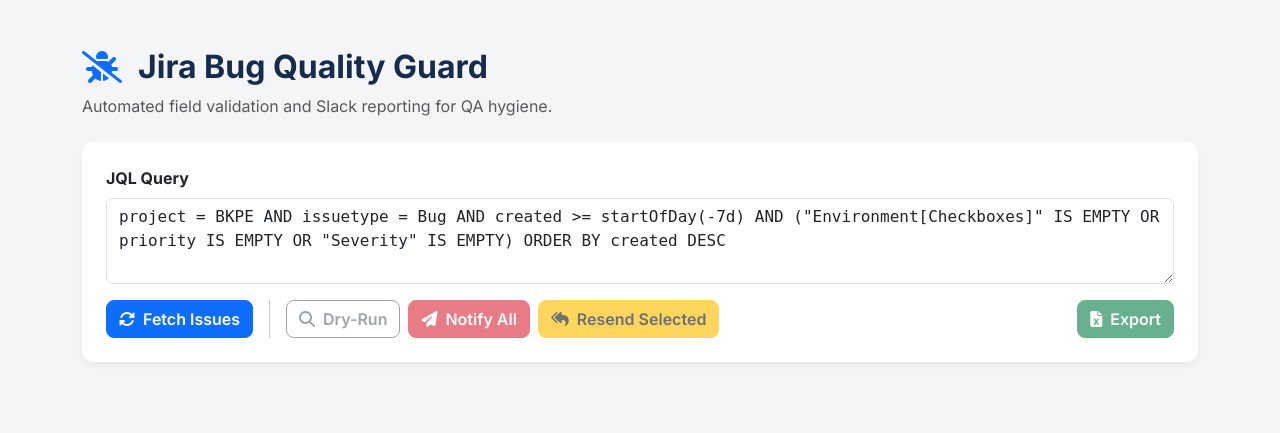
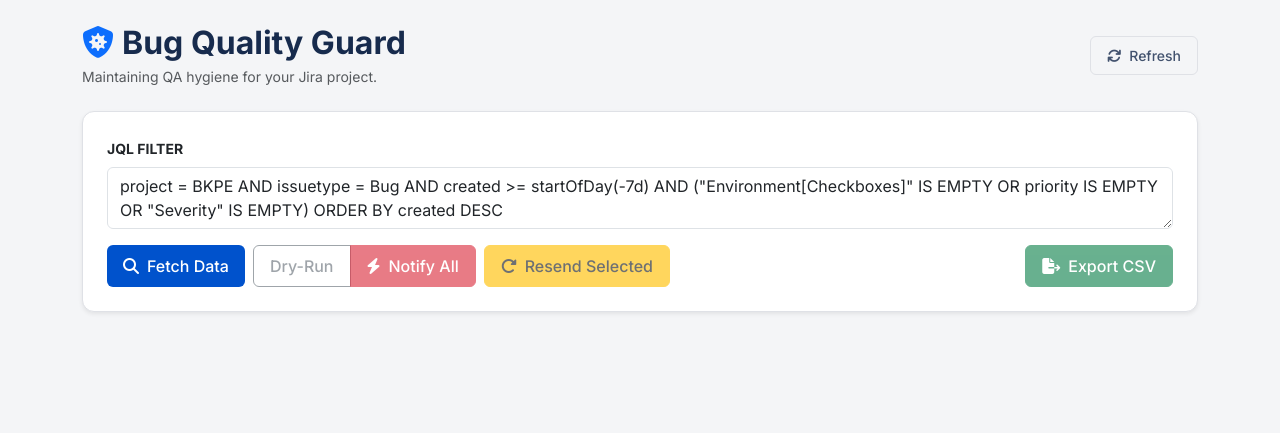
Before and after one commit to Phani-testing123/jira-bug-checker, a Flask app: page / in a window 1280 px wide. Shown: the top 433 px of the page. Run offline with Flask 3, Linux system fonts and the light colour scheme.

Commit message:
feat: Slack notification tracking with reminder resend and UI status

```diff
--- a/templates/index.html
+++ b/templates/index.html
@@ -3,48 +3,102 @@
 <head>
     <meta charset="UTF-8">
     <meta name="viewport" content="width=device-width, initial-scale=1.0">
-    <title>Jira Bug Quality Checker</title>
+    <title>Jira Bug Quality Guard</title>
 
-    <link href="https://fonts.googleapis.com/css2?family=Inter:wght@400;600;700&display=swap" rel="stylesheet">
+    <link href="https://fonts.googleapis.com/css2?family=Inter:wght@400;500;600;700&display=swap" rel="stylesheet">
     <link rel="stylesheet" href="https://cdnjs.cloudflare.com/ajax/libs/font-awesome/6.4.0/css/all.min.css">
     <link href="https://cdn.jsdelivr.net/npm/bootstrap@5.3.2/dist/css/bootstrap.min.css" rel="stylesheet">
 
     <style>
         :root {
             --jira-blue: #0052CC;
-            --soft-bg: #f4f5f7;
+            --jira-bg: #F4F5F7;
+            --text-main: #172B4D;
+            --border-color: #DFE1E6;
+            --transition-speed: 0.2s;
         }
+
         body {
-            background-color: var(--soft-bg);
+            background-color: var(--jira-bg);
             font-family: 'Inter', sans-serif;
-            color: #172b4d;
+            color: var(--text-main);
+            -webkit-font-smoothing: antialiased;
         }
-        .card { border: none; border-radius: 12px; }
-        .shadow-sm { box-shadow: 0 4px 6px rgba(0,0,0,0.05) !important; }
 
-        /* Fixed Header Table */
-        .table-responsive { max-height: 700px; overflow-y: auto; }
-        thead th { position: sticky; top: 0; background: white !important; z-index: 10; border-bottom: 2px solid #dee2e6 !important; }
+        /* ── SMOOTH SCROLL & TABLE ── */
+        .table-responsive {
+            max-height: 70vh;
+            overflow-y: auto;
+            scrollbar-width: thin;
+            border-radius: 0 0 12px 12px;
+        }
 
-        textarea { font-family: 'Fira Code', monospace; font-size: 0.9rem; border-radius: 8px; border: 1px solid #dfe1e6; }
-        textarea:focus { border-color: var(--jira-blue); box-shadow: 0 0 0 3px rgba(0,82,204,0.1); }
+        thead th {
+            position: sticky;
+            top: 0;
+            background: #ffffff !important;
+            z-index: 20;
+            box-shadow: inset 0 -1px 0 var(--border-color);
+            font-weight: 600;
+            text-transform: uppercase;
+            font-size: 0.75rem;
+            letter-spacing: 0.02em;
+            padding: 12px 16px !important;
+        }
 
-        .btn { border-radius: 8px; font-weight: 600; display: inline-flex; align-items: center; gap: 8px; transition: all 0.2s; }
-        .btn:hover { transform: translateY(-1px); }
+        tr { transition: background-color var(--transition-speed); }
+        tr:hover { background-color: #F0F4FF !important; }
 
-        .badge { font-weight: 600; padding: 0.5em 0.8em; border-radius: 6px; }
-        .bug-key { color: var(--jira-blue); font-weight: 700; }
-        .bug-key:hover { text-decoration: underline; }
+        /* ── CARDS & BUTTONS ── */
+        .card { border: 1px solid var(--border-color); border-radius: 12px; overflow: hidden; }
+        .stat-card { background: white; padding: 1.5rem; border-radius: 12px; border: 1px solid var(--border-color); }
 
-        .form-check-input:checked { background-color: var(--jira-blue); border-color: var(--jira-blue); }
+        .btn {
+            border-radius: 6px;
+            font-weight: 500;
+            padding: 8px 16px;
+            display: inline-flex;
+            align-items: center;
+            gap: 8px;
+            transition: all var(--transition-speed) ease-in-out;
+        }
 
-        /* Summary Column Styling */
+        .btn-primary { background: var(--jira-blue); border: none; }
+        .btn-primary:hover { background: #0747A6; transform: translateY(-1px); }
+
+        .btn-outline-secondary { color: #42526E; border-color: var(--border-color); }
+        .btn-outline-secondary:hover { background: #EBECF0; color: #172B4D; border-color: var(--border-color); }
+
+        /* ── BADGES & CELLS ── */
+        .badge {
+            font-weight: 600;
+            padding: 6px 10px;
+            border-radius: 4px;
+            letter-spacing: -0.01em;
+        }
+
         .summary-cell {
-            min-width: 300px;
-            white-space: normal;
-            word-break: break-word;
-            line-height: 1.4;
+            min-width: 350px;
+            font-size: 0.95rem;
+            line-height: 1.5;
+            color: #253858;
         }
+
+        .bug-key {
+            background: #E6EFFC;
+            color: var(--jira-blue);
+            padding: 2px 8px;
+            border-radius: 4px;
+            font-weight: 600;
+            font-size: 0.85rem;
+        }
+
+        textarea {
+            border: 2px solid var(--border-color);
+            resize: vertical;
+            transition: border-color 0.2s;
+        }
+        textarea:focus { border-color: var(--jira-blue) !important; box-shadow: none !important; }
     </style>
 
     <script>
@@ -56,84 +110,133 @@
             }
             return confirm(`Re-send Slack to ${checked} selected bugs?`);
         }
+
+        function updateCount() {
+            const checked = document.querySelectorAll('.bug-check:checked');
+            document.getElementById('check-count').innerText = checked.length;
+
+            // Visual feedback: Highlight selection bar
+            const header = document.getElementById('list-header');
+            if (checked.length > 0) {
+                header.classList.add('bg-primary-subtle');
+            } else {
+                header.classList.remove('bg-primary-subtle');
+            }
+        }
     </script>
 </head>
 
 <body>
-<div class="container py-5">
+<div class="container py-4">
 
-    <div class="row mb-4 align-items-center">
-        <div class="col-md-12">
-            <h2 class="fw-bold d-flex align-items-center gap-3">
-                <i class="fa-solid fa-bug-slash text-primary"></i>
-                Jira Bug Quality Guard
+    <header class="d-flex justify-content-between align-items-center mb-4">
+        <div>
+            <h2 class="fw-bold mb-1">
+                <i class="fa-solid fa-shield-virus text-primary me-2"></i>Bug Quality Guard
             </h2>
-            <p class="text-muted mb-0">Automated field validation and Slack reporting for QA hygiene.</p>
+            <p class="text-muted small mb-0">Maintaining QA hygiene for your Jira project.</p>
         </div>
-    </div>
+        <div class="d-flex gap-2">
+            <button class="btn btn-outline-secondary btn-sm" onclick="window.location.reload()">
+                <i class="fa-solid fa-sync"></i> Refresh
+            </button>
+        </div>
+    </header>
 
     <form method="post">
+
+        {% if bugs %}
+        {% set total_bugs = bugs|length %}
+        {% set missing_count = 0 %}
+        {% for b in bugs %}
+            {% if not b.environment or not b.fields.priority or not b.severity %}
+                {% set missing_count = missing_count + 1 %}
+            {% endif %}
+        {% endfor %}
+        <div class="row g-3 mb-4">
+            <div class="col-md-4">
+                <div class="stat-card shadow-sm">
+                    <div class="text-muted small fw-bold text-uppercase mb-1">Total Issues</div>
+                    <h3 class="fw-bold mb-0 text-primary">{{ total_bugs }}</h3>
+                </div>
+            </div>
+            <div class="col-md-4">
+                <div class="stat-card shadow-sm">
+                    <div class="text-muted small fw-bold text-uppercase mb-1">Missing Info</div>
+                    <h3 class="fw-bold mb-0 text-danger">{{ missing_count }}</h3>
+                </div>
+            </div>
+            <div class="col-md-4">
+                <div class="stat-card shadow-sm border-success">
+                    <div class="text-muted small fw-bold text-uppercase mb-1">Health Score</div>
+                    <h3 class="fw-bold mb-0 text-success">
+                        {{ ((total_bugs - missing_count) / total_bugs * 100) | round | int }}%
+                    </h3>
+                </div>
+            </div>
+        </div>
+        {% endif %}
+
         <div class="card p-4 shadow-sm mb-4">
             <div class="mb-3">
-                <label class="form-label fw-bold">JQL Query</label>
-                <textarea name="jql" class="form-control" rows="3" placeholder="Enter Jira Query Language here...">{{ jql }}</textarea>
+                <label class="form-label fw-bold small text-uppercase">JQL Filter</label>
+                <textarea name="jql" class="form-control" rows="2" placeholder="e.g. project = 'PROJ' AND issuetype = Bug">{{ jql }}</textarea>
             </div>
 
             <div class="d-flex flex-wrap gap-2">
                 <button class="btn btn-primary" name="action" value="fetch">
-                    <i class="fa-solid fa-rotate"></i> Fetch Issues
-                </button>
-                <div class="vr mx-2 d-none d-lg-block"></div>
-
-                <button class="btn btn-outline-secondary" name="action" value="slack_preview" {% if not bugs %}disabled{% endif %}>
-                    <i class="fa-solid fa-magnifying-glass"></i> Dry-Run
+                    <i class="fa-solid fa-magnifying-glass"></i> Fetch Data
                 </button>
 
-                <button class="btn btn-danger" name="action" value="slack_send"
-                        onclick="return confirm('Send Slack DMs to ALL bugs?')" {% if not bugs %}disabled{% endif %}>
-                    <i class="fa-solid fa-paper-plane"></i> Notify All
-                </button>
+                <div class="btn-group">
+                    <button class="btn btn-outline-secondary" name="action" value="slack_preview" {% if not bugs %}disabled{% endif %}>
+                        Dry-Run
+                    </button>
+                    <button class="btn btn-danger" name="action" value="slack_send"
+                            onclick="return confirm('Send Slack DMs to ALL bugs?')" {% if not bugs %}disabled{% endif %}>
+                        <i class="fa-solid fa-bolt"></i> Notify All
+                    </button>
+                </div>
 
                 <button class="btn btn-warning text-dark" name="action" value="slack_resend"
                         onclick="return confirmResendSelected()" {% if not bugs %}disabled{% endif %}>
-                    <i class="fa-solid fa-reply-all"></i> Resend Selected
+                    <i class="fa-solid fa-rotate-right"></i> Resend Selected
                 </button>
 
                 <button class="btn btn-success ms-auto" name="action" value="export" {% if not bugs %}disabled{% endif %}>
-                    <i class="fa-solid fa-file-excel"></i> Export
+                    <i class="fa-solid fa-file-export"></i> Export CSV
                 </button>
             </div>
         </div>
 
         {% if result_message %}
-            <div class="alert alert-primary border-0 shadow-sm d-flex align-items-center gap-3" role="alert">
-                <i class="fa-solid fa-circle-info fa-lg"></i>
-                <div>{{ result_message }}</div>
+            <div class="alert alert-info border-0 shadow-sm mb-4">
+                <i class="fa-solid fa-circle-info me-2"></i> {{ result_message }}
             </div>
         {% endif %}
 
         {% if bugs and bugs|length > 0 %}
-        <div class="card shadow-sm overflow-hidden">
-            <div class="card-header bg-white py-3 d-flex justify-content-between align-items-center">
-                <span class="fw-bold"><i class="fa-solid fa-list-check me-2"></i> Issue List ({{ bugs|length }})</span>
-                <span class="text-muted small">Checked: <span id="check-count">0</span></span>
+        <div class="card shadow-sm">
+            <div id="list-header" class="card-header bg-white py-3 d-flex justify-content-between align-items-center transition">
+                <span class="fw-bold"><i class="fa-solid fa-table-list me-2 text-muted"></i> Issues ({{ bugs|length }})</span>
+                <span class="badge bg-dark rounded-pill">Selected: <span id="check-count">0</span></span>
             </div>
 
             <div class="table-responsive">
                 <table class="table table-hover align-middle mb-0">
-                    <thead class="table-light">
+                    <thead>
                     <tr>
-                        <th class="ps-4">
+                        <th width="40" class="ps-4">
                             <input class="form-check-input" type="checkbox"
                                    onclick="document.querySelectorAll('.bug-check').forEach(cb => cb.checked = this.checked); updateCount()">
                         </th>
-                        <th>Key</th>
+                        <th width="120">Ticket</th>
                         <th>Summary</th>
-                        <th>Reporter</th>
-                        <th>Priority</th>
-                        <th>Severity</th>
-                        <th>Status</th>
-                        <th>Notification</th>
+                        <th width="180">Reporter</th>
+                        <th width="100">Priority</th>
+                        <th width="100">Severity</th>
+                        <th width="180">Status</th>
+                        <th width="120">Slack</th>
                     </tr>
                     </thead>
 
@@ -157,52 +260,53 @@
                             </a>
                         </td>
 
-                        <td class="summary-cell">{{ bug.fields.summary }}</td>
+                        <td class="summary-cell fw-medium">{{ bug.fields.summary }}</td>
 
                         <td>
                             <div class="d-flex align-items-center gap-2">
-                                <div class="rounded-circle bg-secondary text-white d-flex align-items-center justify-content-center" style="width:24px; height:24px; font-size:10px;">
+                                <div class="rounded-circle bg-primary text-white d-flex align-items-center justify-content-center fw-bold"
+                                     style="width:28px; height:28px; font-size:11px; background: linear-gradient(45deg, #0052CC, #2684FF);">
                                     {{ bug.fields.reporter.displayName[0] }}
                                 </div>
-                                <span class="text-nowrap">{{ bug.fields.reporter.displayName }}</span>
+                                <span class="small fw-semibold text-secondary">{{ bug.fields.reporter.displayName }}</span>
                             </div>
                         </td>
 
                         <td>
                             {% if priority %}
-                                <span class="badge bg-light text-primary border border-primary-subtle">{{ priority }}</span>
+                                <span class="badge bg-primary-subtle text-primary">{{ priority }}</span>
                             {% else %}
-                                <span class="badge bg-danger-subtle text-danger border border-danger-subtle">Missing</span>
+                                <span class="badge bg-danger-subtle text-danger">EMPTY</span>
                             {% endif %}
                         </td>
 
                         <td>
                             {% if severity %}
-                                <span class="badge bg-light text-info border border-info-subtle">{{ severity }}</span>
+                                <span class="badge bg-info-subtle text-info">{{ severity }}</span>
                             {% else %}
-                                <span class="badge bg-danger-subtle text-danger border border-danger-subtle">Missing</span>
+                                <span class="badge bg-danger-subtle text-danger">EMPTY</span>
                             {% endif %}
                         </td>
 
                         <td>
                             {% if missing %}
-                                <span class="badge rounded-pill bg-warning text-dark">
-                                    <i class="fa-solid fa-triangle-exclamation me-1"></i> {{ missing | join(", ") }}
+                                <span class="text-danger small fw-bold">
+                                    <i class="fa-solid fa-circle-exclamation me-1"></i> Missing {{ missing | join(", ") }}
                                 </span>
                             {% else %}
-                                <span class="badge rounded-pill bg-success-subtle text-success">
-                                    <i class="fa-solid fa-check me-1"></i> Perfect
+                                <span class="text-success small fw-bold">
+                                    <i class="fa-solid fa-circle-check me-1"></i> Compliant
                                 </span>
                             {% endif %}
                         </td>
 
                         <td>
                             {% if bug.notify_status == "sent" %}
-                                <span class="text-success small fw-bold"><i class="fa-solid fa-check-double"></i> Sent</span>
+                                <span class="text-success small fw-bold"><i class="fa-solid fa-check"></i> Sent</span>
                             {% elif bug.notify_status == "reminder" %}
-                                <span class="text-warning small fw-bold"><i class="fa-solid fa-clock-rotate-left"></i> Reminder</span>
+                                <span class="text-warning small fw-bold"><i class="fa-solid fa-clock"></i> Reminded</span>
                             {% else %}
-                                <span class="text-muted small">Pending</span>
+                                <span class="text-muted small">--</span>
                             {% endif %}
                         </td>
                     </tr>
@@ -214,12 +318,5 @@
         {% endif %}
     </form>
 </div>
-
-<script>
-    function updateCount() {
-        const count = document.querySelectorAll('.bug-check:checked').length;
-        document.getElementById('check-count').innerText = count;
-    }
-</script>
 </body>
 </html>
```
